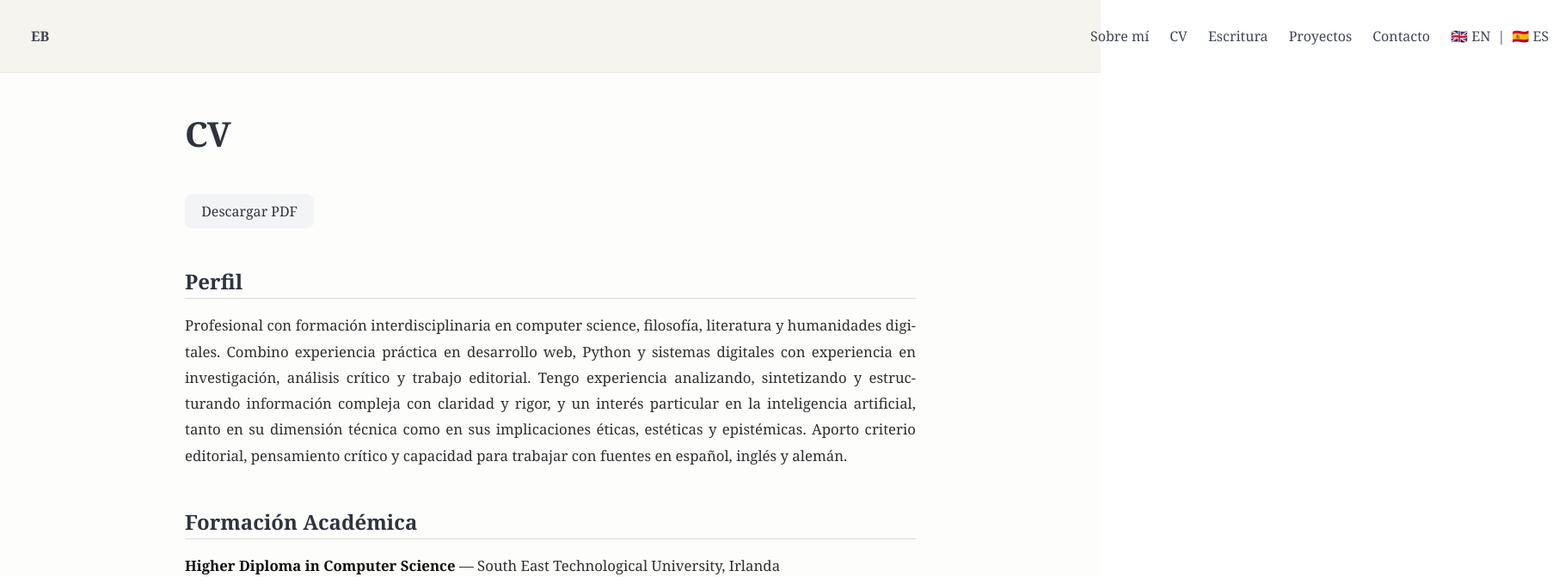
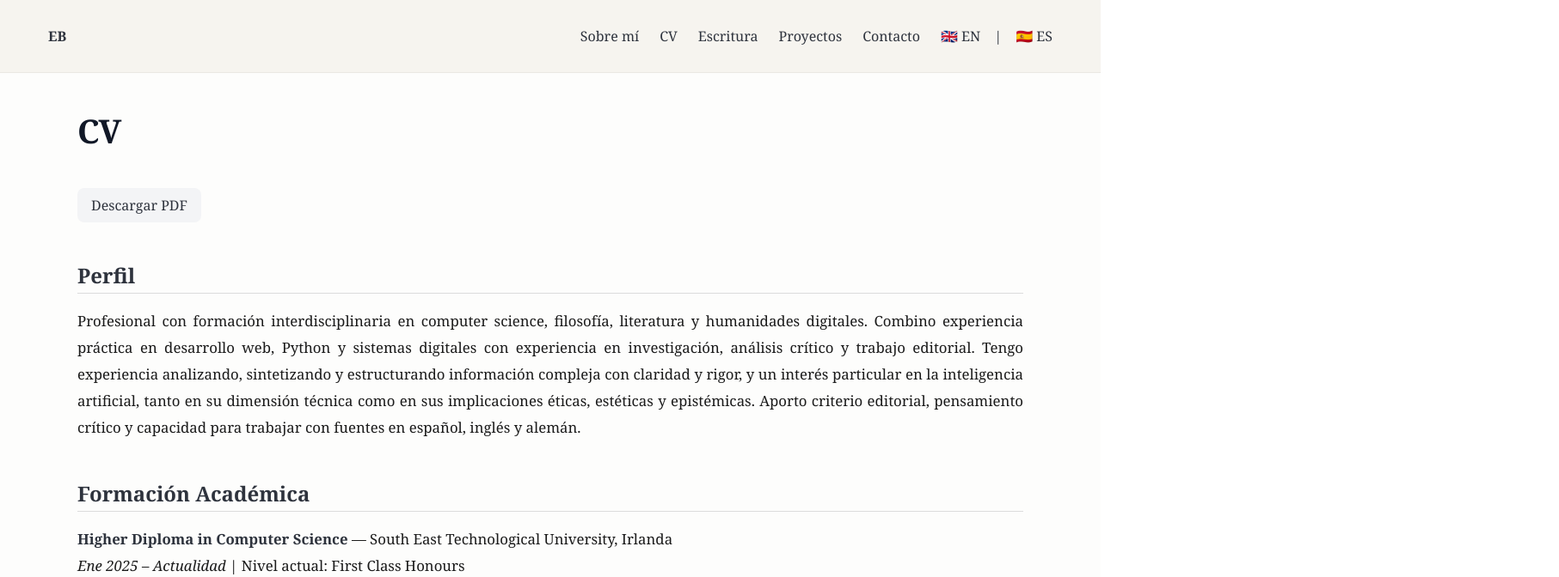
Before and after one commit to edabelt/Edabelt, a SvelteKit app: page /es/cv in a window 1280 px wide. Shown: the top 672 px of the page at 86% size, 1813 px wide, since content can reach past the window. Built offline with nearby package versions, Linux system fonts and the light colour scheme.

Commit message:
Refine editorial typography and article layout

```diff
--- a/src/app.css
+++ b/src/app.css
@@ -1,7 +1,20 @@
+html {
+	scroll-behavior: smooth;
+}
+
 body {
+	margin: 0;
+	padding: 0;
 	font-family: Georgia, serif;
 	background: #fdfdfc;
 	color: #1a1a1a;
+	-webkit-font-smoothing: antialiased;
+	-moz-osx-font-smoothing: grayscale;
+	text-rendering: optimizeLegibility;
+}
+
+::selection {
+	background: rgba(60, 80, 120, 0.16);
 }
 
 a {
@@ -11,6 +24,55 @@ a {
 
 main {
 	min-height: 100vh;
+	animation: fadeIn 0.35s ease;
+}
+
+@keyframes fadeIn {
+	from {
+		opacity: 0;
+		transform: translateY(4px);
+	}
+
+	to {
+		opacity: 1;
+		transform: translateY(0);
+	}
+}
+
+/* =========================
+   LAYOUT
+========================= */
+
+.container.is-max-desktop {
+	max-width: 1100px !important;
+}
+
+.article-column,
+.article-body,
+.about-page,
+.cv-page,
+.writing-page,
+.contact-page {
+	max-width: 72ch;
+	margin: 0 auto;
+}
+
+/* =========================
+   GLOBAL PAGE TITLES
+========================= */
+
+.title.is-2 {
+	max-width: 72ch;
+	margin: 0 auto 2rem auto;
+
+	font-size: clamp(2.2rem, 3vw, 3.4rem);
+	font-weight: 700;
+	line-height: 1;
+	letter-spacing: -0.03em;
+
+	text-align: left;
+
+	color: #111827;
 }
 
 /* =========================
@@ -19,34 +81,20 @@ main {
 
 .navbar {
 	background: #f6f4ef;
-	border-bottom: 1px solid rgba(0, 0, 0, 0.04);
-	min-height: 4.5rem;
-}
-
-.navbar-brand {
-	display: flex;
-	align-items: center;
-	width: 100%;
+	border-bottom: 1px solid rgba(0, 0, 0, 0.05);
 }
 
 .navbar-item {
 	border-radius: 6px;
+
 	transition:
 		background-color 0.2s ease,
-		box-shadow 0.2s ease;
+		transform 0.2s ease;
 }
 
 .navbar-item:hover {
-	background: rgba(0, 0, 0, 0.03);
-	box-shadow: 0 4px 14px rgba(0, 0, 0, 0.06);
-}
-
-.navbar-burger {
-	margin-left: auto;
-	background: transparent;
-	border: none;
-	color: #1a1a1a;
-	cursor: pointer;
+	background: rgba(0, 0, 0, 0.035);
+	transform: translateY(-1px);
 }
 
 .language-switcher {
@@ -55,79 +103,26 @@ main {
 	gap: 0.5rem;
 }
 
-/* MOBILE NAVIGATION */
-
-@media screen and (max-width: 1023px) {
-	.navbar {
-		display: block;
-		padding-bottom: 0;
-	}
-
-	.navbar-menu {
-		display: none;
-		width: 100%;
-		background: #f6f4ef;
-		padding-bottom: 1rem;
-	}
-
-	.navbar-menu.is-active {
-		display: block;
-	}
-
-	.navbar-end {
-		display: flex;
-		flex-direction: column;
-		align-items: flex-start;
-		width: 100%;
-	}
-
-	.navbar-item {
-		width: 100%;
-		padding: 0.85rem 1.25rem;
-	}
-
-	.language-switcher {
-		padding: 0.85rem 1.25rem;
-	}
-}
-
-/* =========================
-   GENERAL BOXES
-========================= */
-
-.box {
-	border: 1px solid rgba(0, 0, 0, 0.04);
-	border-radius: 10px;
-	transition:
-		transform 0.2s ease,
-		box-shadow 0.2s ease,
-		background-color 0.2s ease;
-}
-
-.box:hover {
-	background: #faf9f6;
-	box-shadow: 0 10px 24px rgba(0, 0, 0, 0.08);
-	transform: translateY(-2px);
-}
-
 /* =========================
    FOOTER
 ========================= */
 
 .site-footer {
 	background: #f6f4ef;
-	border-top: 1px solid rgba(0, 0, 0, 0.04);
-	padding: 1.5rem 1rem;
-	font-size: 0.85rem;
-	color: #5a5a5a;
+	border-top: 1px solid rgba(0, 0, 0, 0.05);
+	padding: 2rem 1rem;
+
+	font-size: 0.92rem;
+	line-height: 1.7;
+	color: #666;
+}
+
+.site-footer p {
+	margin-bottom: 0.35rem;
 }
 
 .site-footer a:hover {
 	text-decoration: underline;
-}
-
-.language-divider {
-	color: #999;
 }
 
 /* =========================
@@ -146,8 +141,12 @@ main {
 }
 
 .intro-text {
-	max-width: 900px;
-	line-height: 1.8;
+	max-width: 72ch;
+	margin: 0 auto;
+
+	font-size: 1.08rem;
+	line-height: 1.95;
+
 	text-align: justify;
 }
 
@@ -156,10 +155,13 @@ main {
 ========================= */
 
 .about-page p {
-	font-size: 1.15rem;
-	line-height: 1.9;
+	max-width: 72ch;
+	margin: 0 auto 1.75rem auto;
+
+	font-size: 1.08rem;
+	line-height: 1.95;
+
 	text-align: justify;
-	margin-bottom: 1.75rem;
 }
 
 /* =========================
@@ -167,10 +169,13 @@ main {
 ========================= */
 
 .writing-intro {
-	font-size: 1.15rem;
+	max-width: 72ch;
+	margin: 0 auto 3rem auto;
+
+	font-size: 1.08rem;
 	line-height: 1.9;
+
 	text-align: justify;
-	margin-bottom: 3rem;
 }
 
 .writing-group {
@@ -180,9 +185,10 @@ main {
 .writing-card {
 	display: block;
 	height: 100%;
+
 	background: #fff;
 	border: 1px solid rgba(0, 0, 0, 0.05);
-	box-shadow: none;
+
 	transition:
 		transform 0.2s ease,
 		box-shadow 0.2s ease,
@@ -200,9 +206,12 @@ main {
 ========================= */
 
 .contact-intro {
-	font-size: 1.1rem;
-	line-height: 1.8;
-	margin-bottom: 2.5rem;
+	max-width: 72ch;
+	margin: 0 auto 2.5rem auto;
+
+	font-size: 1.08rem;
+	line-height: 1.9;
+
 	text-align: justify;
 }
 
@@ -212,10 +221,12 @@ main {
 }
 
 .contact-label {
-	font-size: 0.85rem;
+	font-size: 0.82rem;
 	text-transform: uppercase;
 	letter-spacing: 0.04em;
+
 	color: #666;
+
 	margin-bottom: 0.5rem;
 }
 
@@ -239,7 +250,7 @@ main {
 }
 
 /* =========================
-   ARTICLES
+   ARTICLE PAGE
 ========================= */
 
 .article-page {
@@ -247,61 +258,118 @@ main {
 	margin: 0 auto;
 }
 
-.article-meta {
-	margin-top: 0.75rem;
-	margin-bottom: 2.5rem;
-	font-size: 0.95rem;
-	color: #6b7280;
-	line-height: 1.6;
+/* Main article title */
+
+.article-page .title.is-2 {
+	max-width: 25ch;
+	margin: 0 auto 1.5rem auto;
+
+	font-size: clamp(2rem, 3.2vw, 3.2rem);
+	font-weight: 700;
+	line-height: 1;
+	letter-spacing: -0.03em;
+
+	text-align: center;
+	text-wrap: balance;
+
+	color: #111827;
 }
 
+/* Metadata */
+
+.article-meta {
+	max-width: 72ch;
+	margin: 1.5rem auto 3rem auto;
+
+	font-size: 0.98rem;
+	line-height: 1.7;
+
+	text-align: center;
+
+	color: #6b7280;
+}
+
+/* Body */
+
 .article-body {
-	font-size: 1.05rem;
-	line-height: 1.9;
+	max-width: 72ch;
+	margin: 0 auto;
+
+	font-size: 1.08rem;
+	line-height: 1.95;
+	letter-spacing: 0.003em;
+
 	color: #1f2937;
+}
+
+/* Paragraphs */
+
+.article-body p {
+	margin-bottom: 1.7rem;
+
 	text-align: justify;
 	text-justify: inter-word;
+
 	hyphens: auto;
 	-webkit-hyphens: auto;
 	-ms-hyphens: auto;
 }
 
+/* Headings */
+
 .article-body h2 {
-	margin-top: 3rem;
-	margin-bottom: 1.5rem;
-	font-size: 1.65rem;
-	font-weight: 600;
-	line-height: 1.3;
+	max-width: 34ch;
+	margin: 4rem 0 1.5rem 0;
+
+	font-size: 2rem;
+	font-weight: 700;
+	line-height: 1.08;
+	letter-spacing: -0.03em;
+
+	text-align: center;
+	text-wrap: balance;
+
 	color: #111827;
 }
 
 .article-body h3 {
-	margin-top: 2.25rem;
-	margin-bottom: 1.25rem;
-	font-size: 1.3rem;
-	font-weight: 600;
-	line-height: 1.4;
+	max-width: 32ch;
+	margin: 2.5rem 0 1rem 0;
+
+	font-size: 1.4rem;
+	font-weight: 700;
+	line-height: 1.15;
+	letter-spacing: -0.02em;
+
+	text-align: left;
+	text-wrap: balance;
+
 	color: #111827;
 }
 
-.article-body p {
-	margin-bottom: 1.5rem;
+/* Lists */
+
+.article-body ul,
+.article-body ol {
+	padding-left: 2rem;
+	margin-top: 1.5rem;
+	margin-bottom: 2rem;
 }
 
-.article-body em {
-	font-style: italic;
+.article-body li {
+	margin-bottom: 0.75rem;
+	line-height: 1.8;
 }
 
-.article-body strong {
-	font-weight: 600;
-	color: #111827;
-}
+/* Blockquotes */
 
 .article-body blockquote {
-	margin: 2rem 0;
+	margin: 2.5rem 0;
 	padding: 1.25rem 1.5rem;
+
 	border-left: 3px solid #d1d5db;
 	background: #f9fafb;
+
 	font-style: italic;
 }
 
@@ -309,28 +377,23 @@ main {
 	margin-bottom: 0.75rem;
 }
 
-.article-body blockquote cite {
-	display: block;
-	font-size: 0.9rem;
-	font-style: normal;
-	color: #6b7280;
+/* Emphasis */
+
+.article-body strong {
+	font-weight: 700;
+	color: #111827;
 }
 
-.article-body ul,
-.article-body ol {
-	margin: 1.5rem 0 1.75rem 1.5rem;
-	padding-left: 1rem;
+.article-body em {
+	font-style: italic;
 }
 
-.article-body li {
-	margin-bottom: 0.75rem;
-	line-height: 1.8;
-}
+/* Links */
 
 .article-body a {
 	color: #2563eb;
-	text-decoration: none;
 	border-bottom: 1px solid transparent;
+
 	transition: border-color 0.2s ease;
 }
 
@@ -343,36 +406,31 @@ main {
 ========================= */
 
 .cv-page {
-	max-width: 850px;
+	max-width: 72ch;
 	margin: 0 auto;
-	line-height: 1.75;
+
 	font-size: 1.05rem;
-	hyphens: auto;
+	line-height: 1.85;
 }
 
 .cv-page section {
 	margin-bottom: 3rem;
 }
 
-.cv-page .title.is-2 {
-	font-weight: 700;
-	letter-spacing: -1px;
-	margin-bottom: 2rem;
-}
-
 .cv-page .title.is-4 {
 	margin-bottom: 1rem;
 	padding-bottom: 0.4rem;
+
 	border-bottom: 1px solid #dcdcdc;
+
 	font-weight: 600;
 }
 
 .cv-page p {
+	margin-bottom: 1rem;
+
 	text-align: justify;
-	text-justify: inter-word;
-	line-height: 1.8;
-	margin-bottom: 1rem;
-	color: #2f2f2f;
+	line-height: 1.85;
 }
 
 .cv-page ul {
@@ -384,23 +442,8 @@ main {
 	margin-bottom: 0.5rem;
 }
 
-.cv-page strong {
-	color: #111;
-}
-
-.cv-page a {
-	text-decoration: none;
-	transition: opacity 0.2s ease;
-}
-
-.cv-page a:hover {
-	opacity: 0.7;
-}
-
 .cv-page .button {
 	border-radius: 8px;
-	padding-left: 1.2rem;
-	padding-right: 1.2rem;
 }
 
 /* =========================
@@ -412,55 +455,63 @@ main {
 		float: none;
 		display: block;
 		width: 180px;
-		margin: 0 0 2rem 0;
+		margin: 0 auto 2rem auto;
 	}
 
 	.intro-text,
-	.about-page p {
-		max-width: 100%;
+	.about-page p,
+	.writing-intro,
+	.contact-intro {
 		text-align: left;
 	}
 }
 
 @media screen and (max-width: 768px) {
-	.article-page {
-		max-width: 100%;
-		padding: 0 0.75rem;
+	.article-page,
+	.about-page,
+	.cv-page,
+	.writing-page,
+	.contact-page {
+		padding: 0 1rem;
+	}
+
+	.title.is-2 {
+		font-size: 2.2rem;
+		line-height: 1.05;
+	}
+
+	.article-page .title.is-2 {
+		max-width: 18ch;
+		font-size: 1.9rem;
+		line-height: 1;
+	}
+
+	.article-meta {
+		margin-bottom: 2.5rem;
+		text-align: center;
 	}
 
 	.article-body {
 		font-size: 1rem;
-		line-height: 1.8;
+		line-height: 1.85;
+	}
+
+	.article-body p {
 		text-align: left;
 		hyphens: none;
 	}
 
 	.article-body h2 {
-		font-size: 1.45rem;
-		margin-top: 2.5rem;
+		font-size: 1.7rem;
+		line-height: 1.12;
 	}
 
 	.article-body h3 {
-		font-size: 1.2rem;
-		margin-top: 2rem;
-	}
-
-	.article-body blockquote {
-		padding: 1rem 1.1rem;
+		font-size: 1.3rem;
 	}
 
 	.cv-page {
-		padding-left: 1rem;
-		padding-right: 1rem;
 		font-size: 1rem;
-	}
-
-	.cv-page .title.is-2 {
-		font-size: 2rem;
-	}
-
-	.cv-page .title.is-4 {
-		font-size: 1.2rem;
 	}
 
 	.cv-page p {
--- a/src/routes/+layout.svelte
+++ b/src/routes/+layout.svelte
@@ -5,25 +5,37 @@
 
 	let { children } = $props();
 
-	let isMenuOpen = false;
+	let isMenuOpen = $state(false);
 
 	const isSpanish = () => page.url.pathname.startsWith('/es');
+
+	function toggleMenu() {
+		isMenuOpen = !isMenuOpen;
+	}
+
+	function closeMenu() {
+		isMenuOpen = false;
+	}
 </script>
 
-<nav class="navbar px-5 py-4">
+<nav class="navbar is-light px-5 py-4" aria-label="main navigation">
+	<div class="container is-fluid">
 		<div class="navbar-brand">
 			<a
 				class="navbar-item has-text-weight-semibold"
 				href={isSpanish() ? '/es' : '/'}
+				onclick={closeMenu}
 			>
 				EB
 			</a>
 
 			<button
-			class={`navbar-burger ${isMenuOpen ? 'is-active' : ''}`}
+				type="button"
+				class="navbar-burger"
+				class:is-active={isMenuOpen}
 				aria-label="menu"
 				aria-expanded={isMenuOpen}
-			onclick={() => (isMenuOpen = !isMenuOpen)}
+				onclick={toggleMenu}
 			>
 				<span aria-hidden="true"></span>
 				<span aria-hidden="true"></span>
@@ -32,27 +44,63 @@
 		</div>
 
 		<div
-		class={`navbar-menu ${isMenuOpen ? 'is-active' : ''}`}
+			class="navbar-menu"
+			class:is-active={isMenuOpen}
 		>
 			<div class="navbar-end">
 				{#if isSpanish()}
-				<a class="navbar-item" href="/es/about">Sobre mí</a>
-				<a class="navbar-item" href="/es/cv">CV</a>
-				<a class="navbar-item" href="/es/writing">Escritura</a>
-				<a class="navbar-item" href="/es/projects">Proyectos</a>
-				<a class="navbar-item" href="/es/contact">Contacto</a>
+					<a class="navbar-item" href="/es/about" onclick={closeMenu}>
+						Sobre mí
+					</a>
+
+					<a class="navbar-item" href="/es/cv" onclick={closeMenu}>
+						CV
+					</a>
+
+					<a class="navbar-item" href="/es/writing" onclick={closeMenu}>
+						Escritura
+					</a>
+
+					<a class="navbar-item" href="/es/projects" onclick={closeMenu}>
+						Proyectos
+					</a>
+
+					<a class="navbar-item" href="/es/contact" onclick={closeMenu}>
+						Contacto
+					</a>
 				{:else}
-				<a class="navbar-item" href="/about">About</a>
-				<a class="navbar-item" href="/cv">CV</a>
-				<a class="navbar-item" href="/writing">Writing</a>
-				<a class="navbar-item" href="/projects">Projects</a>
-				<a class="navbar-item" href="/contact">Contact</a>
+					<a class="navbar-item" href="/about" onclick={closeMenu}>
+						About
+					</a>
+
+					<a class="navbar-item" href="/cv" onclick={closeMenu}>
+						CV
+					</a>
+
+					<a class="navbar-item" href="/writing" onclick={closeMenu}>
+						Writing
+					</a>
+
+					<a class="navbar-item" href="/projects" onclick={closeMenu}>
+						Projects
+					</a>
+
+					<a class="navbar-item" href="/contact" onclick={closeMenu}>
+						Contact
+					</a>
 				{/if}
 
 				<div class="navbar-item language-switcher">
-				<a href="/">🇬🇧 EN</a>
-				<span>|</span>
-				<a href="/es">🇪🇸 ES</a>
+					<a href="/" onclick={closeMenu}>
+						🇬🇧 EN
+					</a>
+
+					<span class="mx-2">|</span>
+
+					<a href="/es" onclick={closeMenu}>
+						🇪🇸 ES
+					</a>
+				</div>
 			</div>
 		</div>
 	</div>
@@ -62,7 +110,9 @@
 
 <footer class="site-footer">
 	<div class="content has-text-centered">
-		<p class="mb-1">© 2026 Ever David Beltrán Pinto</p>
+		<p class="mb-1">
+			© 2026 Ever David Beltrán Pinto
+		</p>
 
 		{#if isSpanish()}
 			<p class="mb-1">
@@ -78,17 +128,23 @@
 			<a href="mailto:edbeltranpi.chs@gmail.com">
 				edbeltranpi.chs@gmail.com
 			</a>
+
 			·
+
 			<a
 				href="https://www.linkedin.com/in/davidbeltranpinto/"
 				target="_blank"
+				rel="noopener noreferrer"
 			>
 				LinkedIn
 			</a>
+
 			·
+
 			<a
 				href="https://github.com/edabelt"
 				target="_blank"
+				rel="noopener noreferrer"
 			>
 				GitHub
 			</a>
--- a/src/routes/writing/estetica-literatura-electronica/+page.svelte
+++ b/src/routes/writing/estetica-literatura-electronica/+page.svelte
@@ -241,7 +241,8 @@
 	genre expands the boundaries of traditional storytelling, providing novel ways for readers to
 	interact with and shape the narrative.
 </p>
+
 			</article>
-		</div>
+			</div>
 	</section>
 </main>
```
Lines whose indentation alone changed are shown as unchanged.
